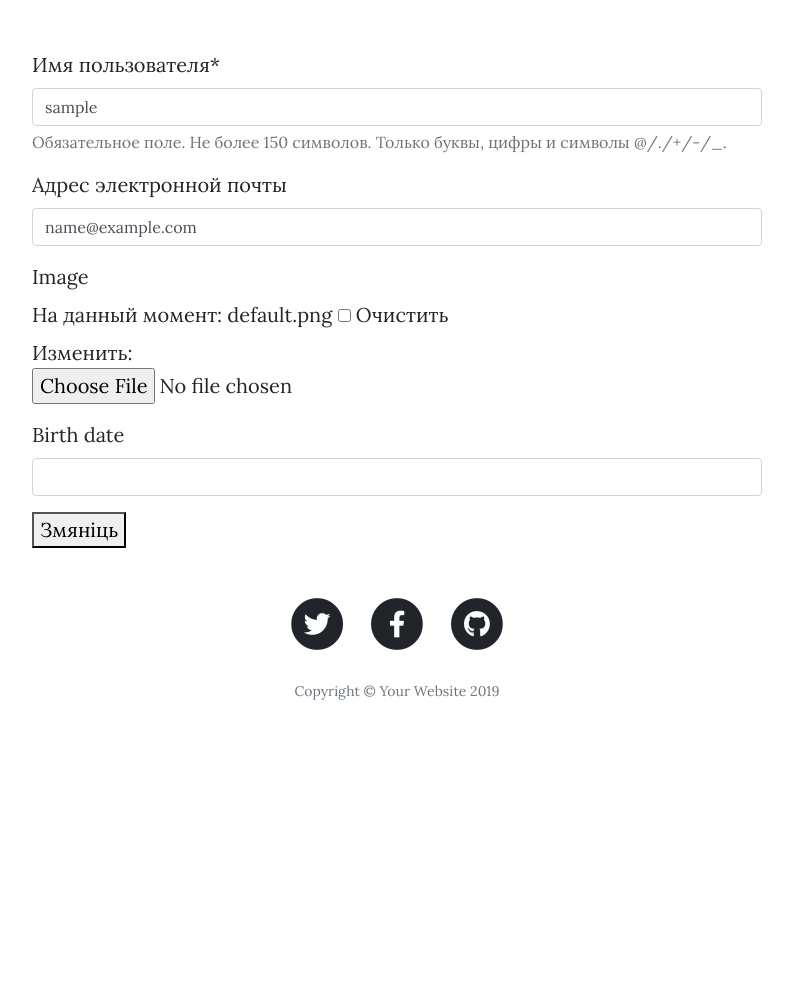
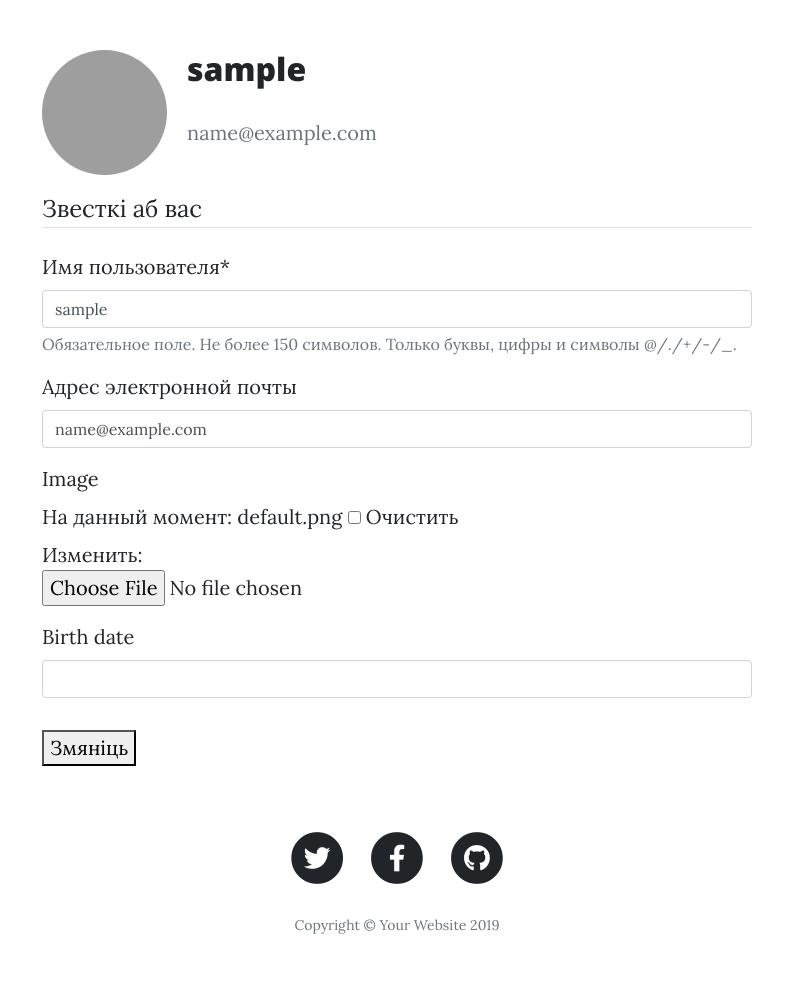
Before and after one commit to andreyPromaster/trainer, a Django app: page /account/edit_profile/ in a window 1280 px wide. Shown: the part 504-1505 px from the top of the page, without its empty margins (243-1036 px from the left). Before the commit the page ends 1204 px from the top, so only its background shows below. Run offline with Django 3.2, Linux system fonts and the light colour scheme; the visitor is signed in with stand-in values (Sample User, id 1); some libraries are stand-ins or nearby versions; grey boxes are pictures that could not be loaded.

Commit message:
настроил стили для профиля

```diff
--- a/app/account/models.py
+++ b/app/account/models.py
@@ -18,14 +18,14 @@ class Profile(models.Model):
     width_field = models.IntegerField(default=0)
     birth_date = models.DateField(null=True, blank=True)
 
-    def save(self):
-        super().save()
+    # def save(self, *args, **kwargs):
+    #     super(Profile, self).save(*args, **kwargs)
 
-        img = Image.open(self.image.path)
-        if img.height > 400 or img.width > 400:
-            output_size = (400, 400)
-            img.thumbnail(output_size)
-            img.save(self.image.path)
+    #     img = Image.open(self.image.path)
+    #     if img.height > 400 or img.width > 400:
+    #         output_size = (400, 400)
+    #         img.thumbnail(output_size)
+    #         img.save(self.image.path)
 
 @receiver(post_save, sender=User)
 def create_user_profile(sender, instance, created, **kwargs):
--- a/app/account/templates/account/profile/edit_profile.html
+++ b/app/account/templates/account/profile/edit_profile.html
@@ -18,16 +18,31 @@
     </div>
   </header>
 <div class="container">
+
+<div class="col-lg-8 col-md-10 mx-auto">
+  <div class="media">
+      <img class="rounded-circle account-img" src="{{ user.profile.image.url }}">
+      <div class="media-body">
+        <h2 class="account-heading">{{ user.username }}</h2>
+        <p class="text-secondary">{{ user.email }}</p>
+      </div>
+  </div>
+</div>
+
+<div class="container">
     <div class="row">
       <div class="col-lg-8 col-md-10 mx-auto">
         <div class="post-preview">
                 <form method="post" enctype="multipart/form-data">
                     {% csrf_token %}
-                    <table>
-                    {{ form|crispy }}
-                    {{ profile_form|crispy }}
-                    </table>
+                    <fieldset class="form-group">
+                      <legend class="border-bottom mb-4">Звесткі аб вас</legend>
+                      {{ form|crispy }}
+                      {{ profile_form|crispy }}
+                  </fieldset>
+                  <div class="form-group">
                     <button type="submit">Змяніць</button>
+                  </div>
                 </form>
             </div>
         </div>
--- a/app/trainer/static/dashboard/css/clean-blog.css
+++ b/app/trainer/static/dashboard/css/clean-blog.css
@@ -7,7 +7,7 @@
 body {
   font-size: 20px;
   color: #212529;
-  font-family: 'Lora', 'Times New Roman', serif;
+  font-family: 'Lora', 'Open Sans', serif;
 }
 
 p {
@@ -266,6 +266,21 @@ header.masthead .post-heading .meta a {
     font-size: 30px;
   }
 }
+/*скопировал код*/
+.content-section {
+  background: #ffffff;
+  padding: 10px 20px;
+  border: 1px solid #dddddd;
+  border-radius: 3px;
+  margin-bottom: 20px;
+}
+
+.account-img {
+  height: 125px;
+  width: 125px;
+  margin-right: 20px;
+  margin-bottom: 16px;
+}
 
 .post-preview > a {
   color: #212529;
--- a/app/trainer/templates/tempdashboard.html
+++ b/app/trainer/templates/tempdashboard.html
@@ -19,7 +19,7 @@
   <link href='https://fonts.googleapis.com/css?family=Open+Sans:300italic,400italic,600italic,700italic,800italic,400,300,600,700,800' rel='stylesheet' type='text/css'>
 
   <!-- Custom styles for this template -->
-  <link href=" {% static 'dashboard/css/clean-blog.min.css' %}" rel="stylesheet">
+  <link href=" {% static 'dashboard/css/clean-blog.css' %}" rel="stylesheet">
 
 </head>
 
@@ -39,7 +39,7 @@
             <a class="nav-link" href="{% url 'list_of_rules' %}">Правілы</a>
           </li>
           <li class="nav-item">
-            <a class="nav-link" href="about.html">{{ user.username }}</a>
+            <a class="nav-link" href="{% url 'edit_profile'%}">{{ user.username }}</a>
           </li>
           <li class="nav-item">
             <a class="nav-link" href= "{% url 'dictionary' %}">Слоўнік</a>
```
